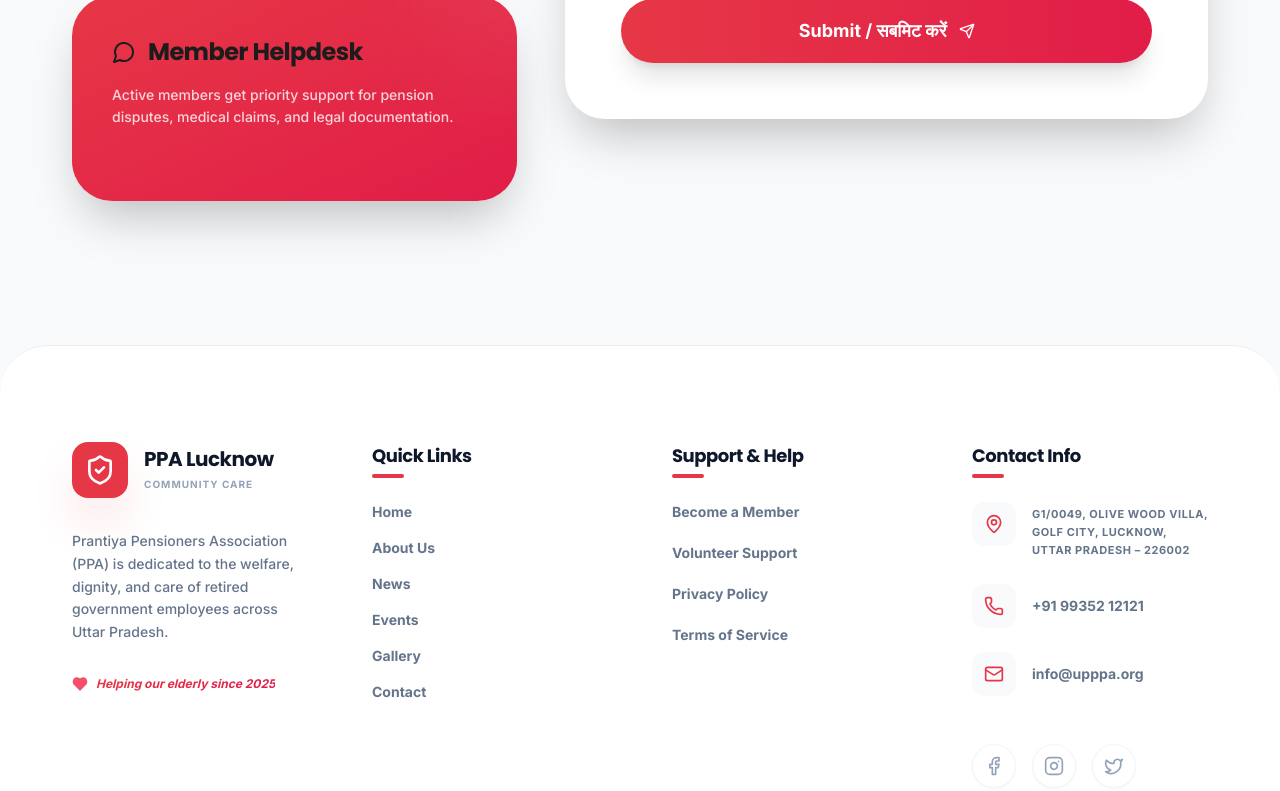
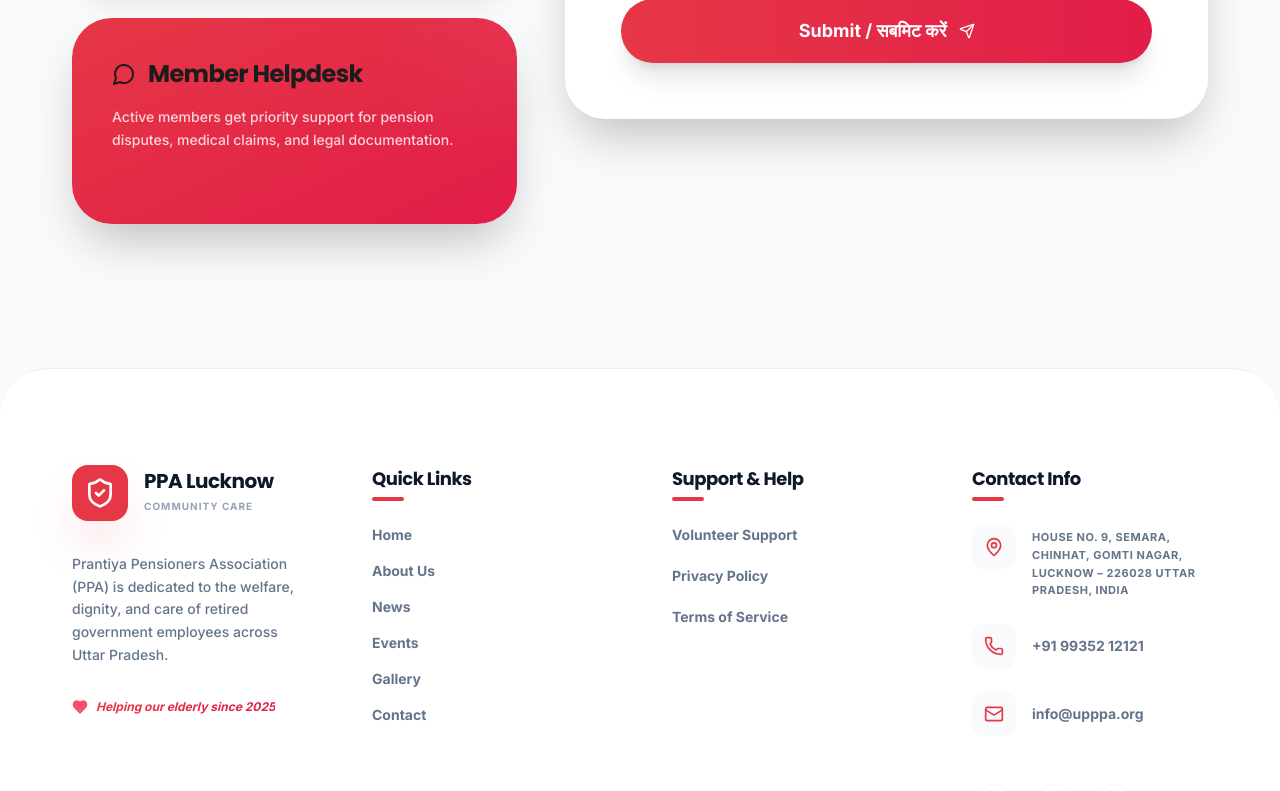
Before and after one commit to mrity222-ai/ppa, a Next.js app: page /contact in a window 1280 px wide. Shown: the part 850-1641 px from the top of the page. Built offline with nearby package versions, Linux system fonts and the light colour scheme.

Commit message:
House No. 9, Semara, Chinhat, Gomti Nagar, Lucknow – 226028 Uttar Prades

```diff
--- a/src/app/contact/page.tsx
+++ b/src/app/contact/page.tsx
@@ -49,7 +49,7 @@ export default function ContactPage() {
                     <div className="space-y-1">
                       <h3 className="font-bold text-xl text-slate-900">Office Address</h3>
                       <p className="text-slate-500 text-sm leading-relaxed font-medium">
-                        G1/0049, Olive Wood Villa, Golf City, <br />Lucknow, Uttar Pradesh – 226002
+                        House No. 9, Semara, Chinhat, <br />Gomti Nagar, Lucknow – 226028 Uttar Pradesh, India
                       </p>
                     </div>
                   </div>
--- a/src/components/layout/Footer.tsx
+++ b/src/components/layout/Footer.tsx
@@ -62,7 +62,7 @@ export function Footer() {
               <span className="absolute -bottom-2 left-0 w-8 h-1 bg-primary rounded-full"></span>
             </h4>
             <ul className="space-y-4">
-              {['Become a Member', 'Volunteer Support', 'Privacy Policy', 'Terms of Service'].map((item) => (
+              {['Volunteer Support', 'Privacy Policy', 'Terms of Service'].map((item) => (
                 <li key={item}>
                   <Link href="#" className="flex items-center text-slate-500 font-bold text-sm hover:text-primary transition-all duration-300 border-b border-transparent hover:border-primary/20 pb-1">
                     {item}
@@ -84,7 +84,7 @@ export function Footer() {
                   <MapPin className="w-5 h-5" />
                 </div>
                 <p className="text-slate-500 text-[11px] font-bold leading-relaxed uppercase tracking-wider pt-1">
-                  G1/0049, Olive Wood Villa, Golf City, Lucknow, Uttar Pradesh – 226002
+                  House No. 9, Semara, Chinhat, Gomti Nagar, Lucknow – 226028 Uttar Pradesh, India
                 </p>
               </div>
               <div className="flex items-center gap-4 group">
```
